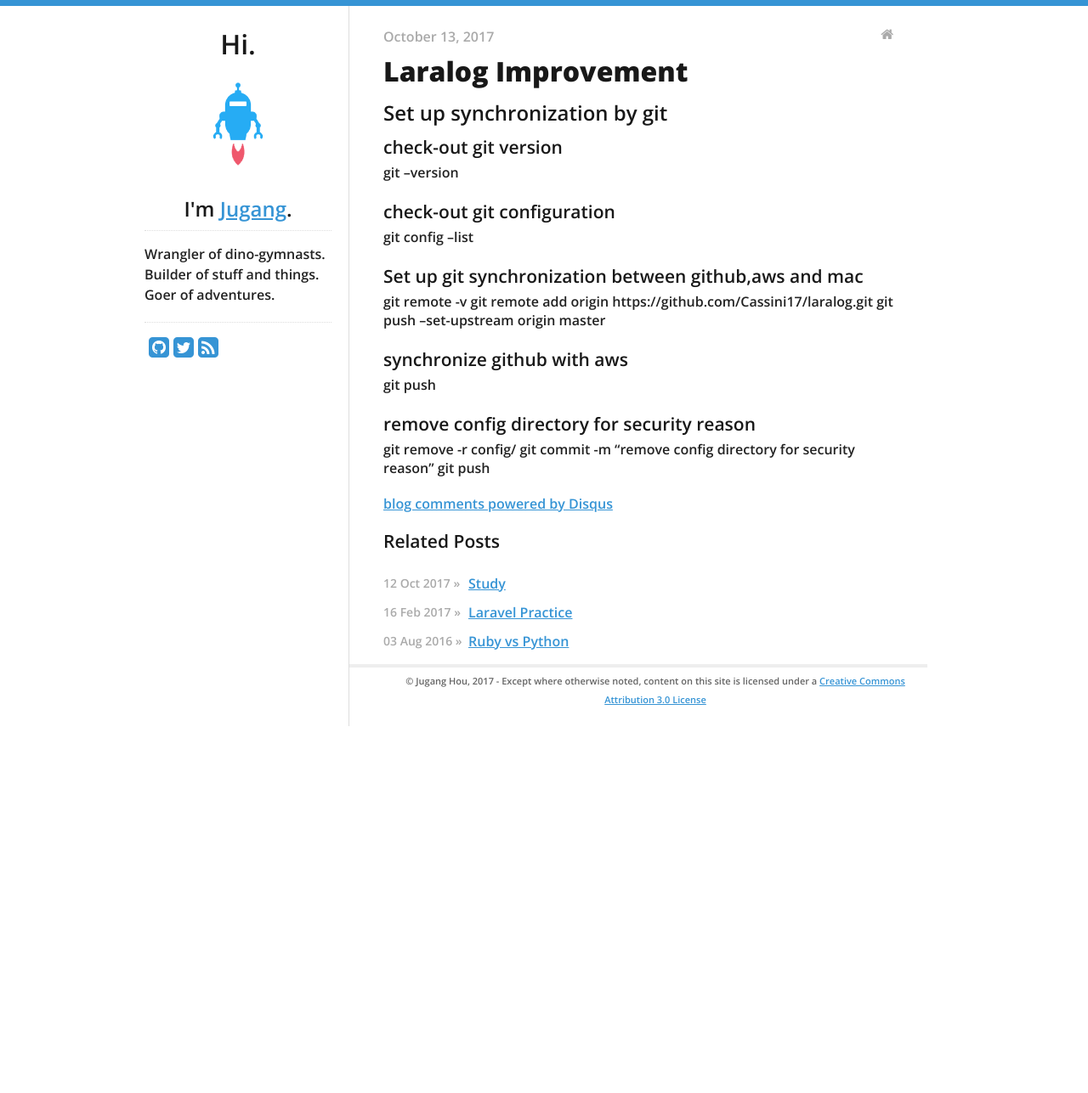
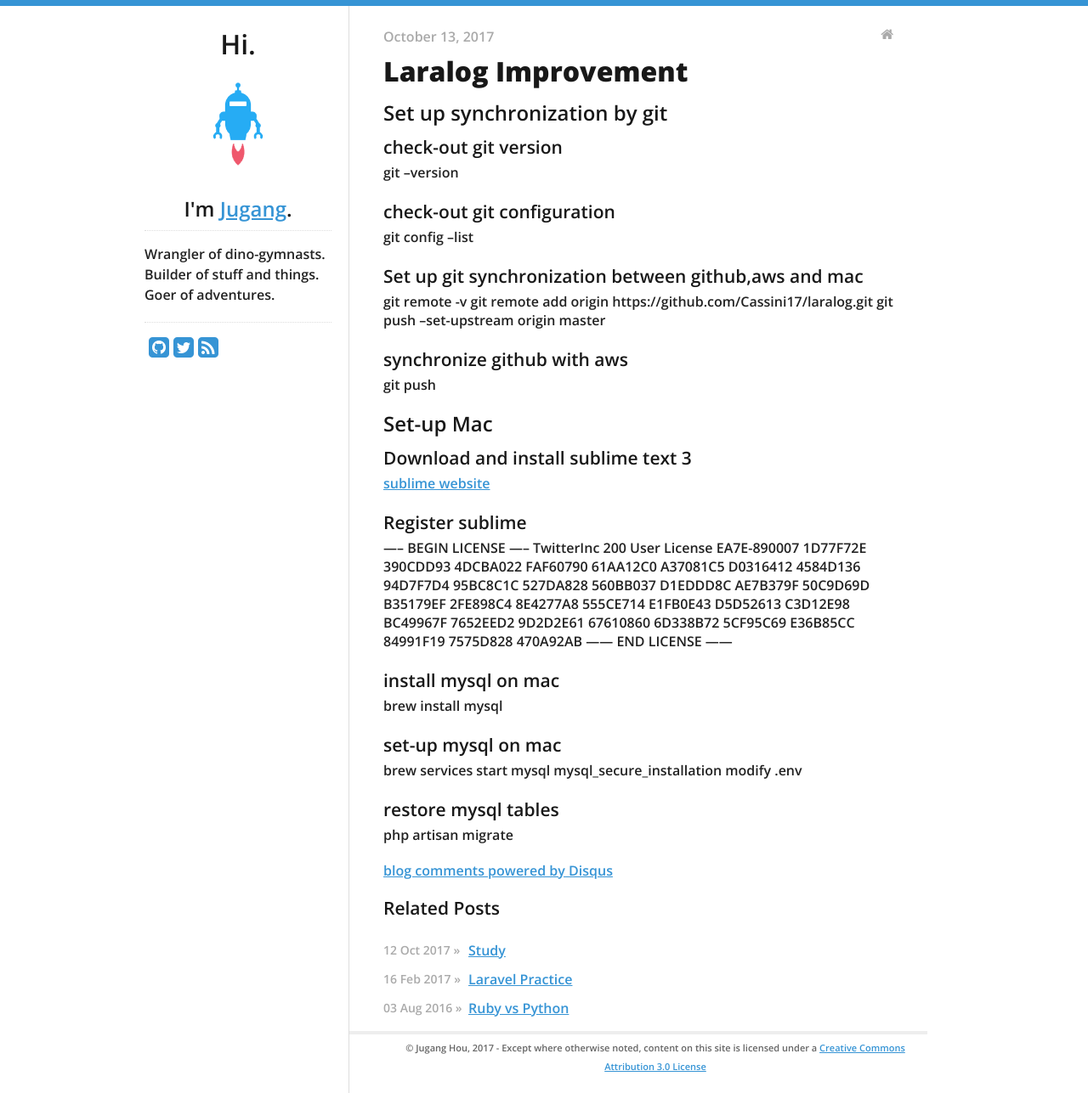
Before and after one commit to Cassini17/cassini17.github.io, a Jekyll site: the page built from _posts/2017-10-13-laralog-improvement.md, in a window 1280 px wide. Shown: the whole page at 85% size. Built offline with Jekyll 4.4.1, drawn with Linux system fonts in a browser that asks for light colours; nearby versions of some CDN libraries; our own code applies the rules of GitHub Pages for plain Markdown files; comment, search, counter and statistics services are not loaded; before the commit the page ends 907 px from its top, so only the background shows below that.

Commit message:
Saved 2017-10-13-laralog-improvement.md with Dillinger.io

```diff
--- a/_posts/2017-10-13-laralog-improvement.md
+++ b/_posts/2017-10-13-laralog-improvement.md
@@ -14,7 +14,31 @@
 #### synchronize github with aws
 git push
 
-#### remove config directory for security reason
-git remove -r config/
-git commit -m "remove config directory for security reason"
-git push
+## Set-up Mac
+#### Download and install sublime text 3
+[sublime website](https://sublimetext.com)
+#### Register sublime
+—– BEGIN LICENSE —–
+TwitterInc
+200 User License
+EA7E-890007
+1D77F72E 390CDD93 4DCBA022 FAF60790
+61AA12C0 A37081C5 D0316412 4584D136
+94D7F7D4 95BC8C1C 527DA828 560BB037
+D1EDDD8C AE7B379F 50C9D69D B35179EF
+2FE898C4 8E4277A8 555CE714 E1FB0E43
+D5D52613 C3D12E98 BC49967F 7652EED2
+9D2D2E61 67610860 6D338B72 5CF95C69
+E36B85CC 84991F19 7575D828 470A92AB
+—— END LICENSE ——
+
+#### install mysql on mac
+brew install mysql
+
+#### set-up mysql on mac
+brew services start mysql
+mysql_secure_installation
+modify .env
+
+#### restore mysql tables
+php artisan migrate
```
